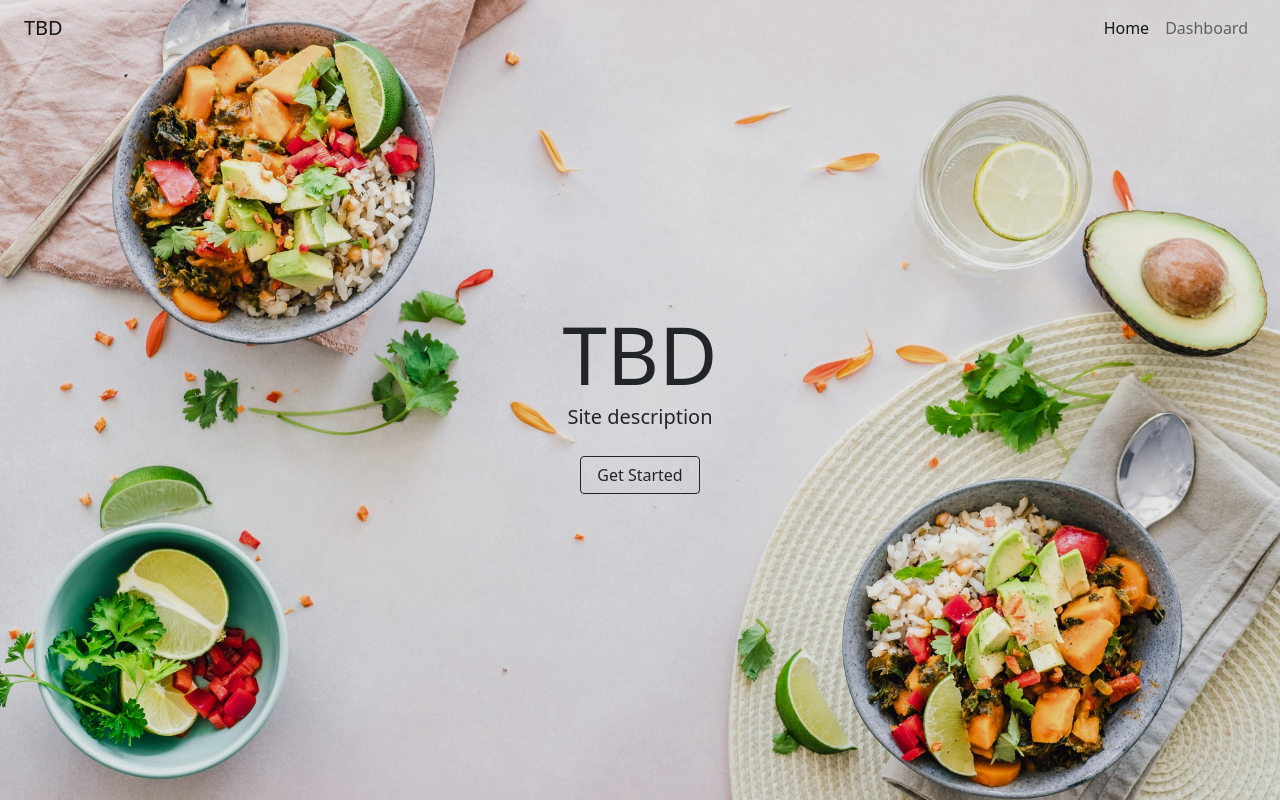
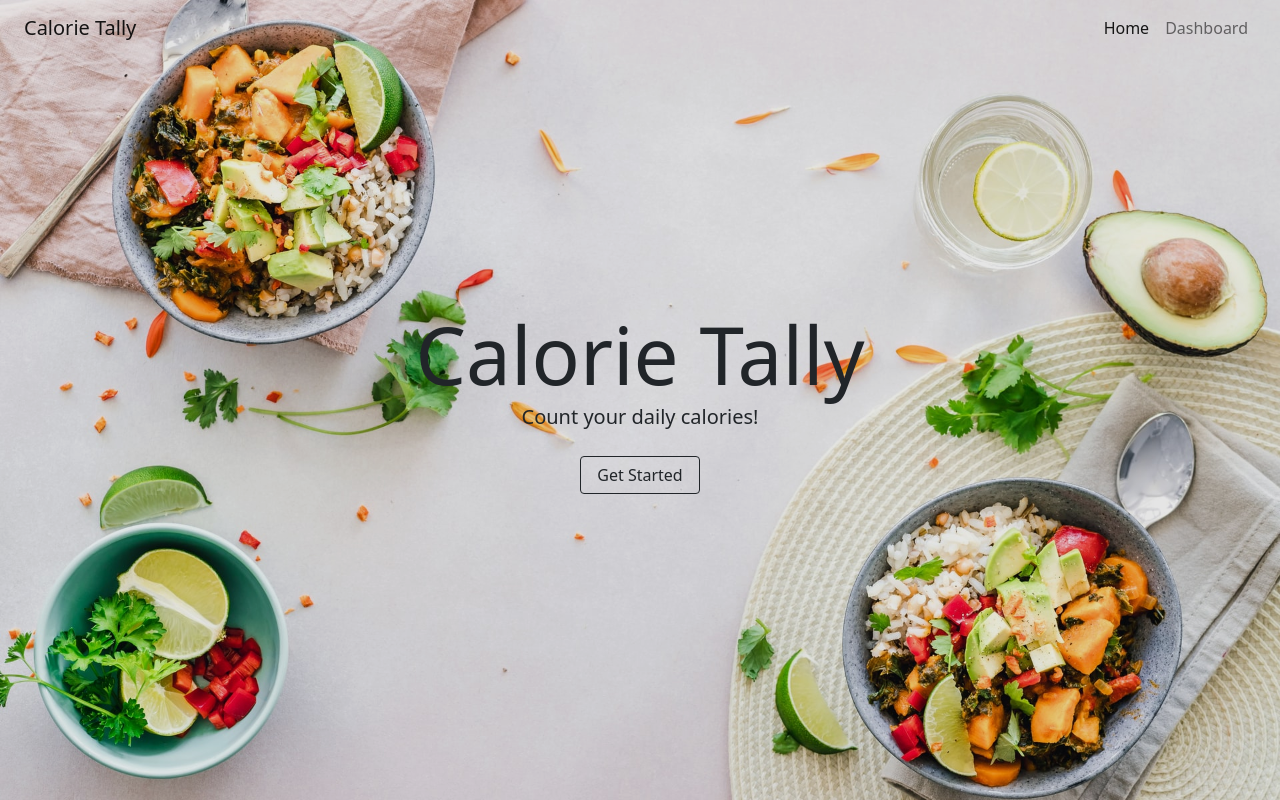
Before and after one commit to jaisawhney/Calorie-Log, a Flask app: page / in a window 1280 px wide. Run offline with Flask 2, Linux system fonts and the light colour scheme; some libraries are stand-ins or nearby versions.

Commit message:
Prepare for Heroku

```diff
--- a/blueprints/main/templates/index.html
+++ b/blueprints/main/templates/index.html
@@ -22,8 +22,8 @@
     <div class="container-fluid h-100">
         <header class="h-100 d-flex align-items-center justify-content-center">
             <div class="text-center">
-                <h1 class="display-1 mb-0">TBD</h1>
-                <p class="lead">Site description</p>
+                <h1 class="display-1 mb-0">Calorie Tally</h1>
+                <p class="lead">Count your daily calories!</p>
                 <a href="/dashboard" class="btn btn-outline-dark btn-md mt-2 px-3">Get Started</a>
             </div>
         </header>
--- a/templates/partials/base.html
+++ b/templates/partials/base.html
@@ -4,7 +4,7 @@
     <meta charset="UTF-8">
     <meta name="viewport" content="width=device-width, initial-scale=1.0, viewport-fit=cover">
     <meta http-equiv="X-UA-Compatible" content="ie=edge">
-    <title>TBD</title>
+    <title>Calorie Tally</title>
 
     <link href="https://cdn.jsdelivr.net/npm/bootstrap@5.0.2/dist/css/bootstrap.min.css" rel="stylesheet"
           integrity="sha384-EVSTQN3/azprG1Anm3QDgpJLIm9Nao0Yz1ztcQTwFspd3yD65VohhpuuCOmLASjC" crossorigin="anonymous">
--- a/templates/partials/nav.html
+++ b/templates/partials/nav.html
@@ -1,6 +1,6 @@
 <nav class="navbar navbar-expand-md navbar-light">
     <div class="container-fluid px-4">
-        <p class="navbar-brand p-0 m-0">TBD</p>
+        <p class="navbar-brand p-0 m-0">Calorie Tally</p>
         <button class="navbar-toggler" type="button" data-bs-toggle="collapse"
                 data-bs-target="#navbar-links">
             <span class="navbar-toggler-icon"></span>
```
Also changed, not shown: requirements.txt (added, +9 -0 lines), 1 other file.
